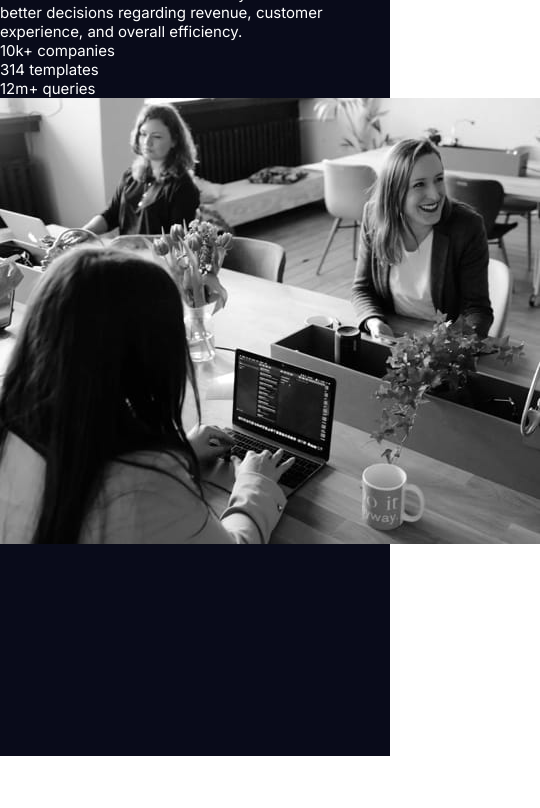
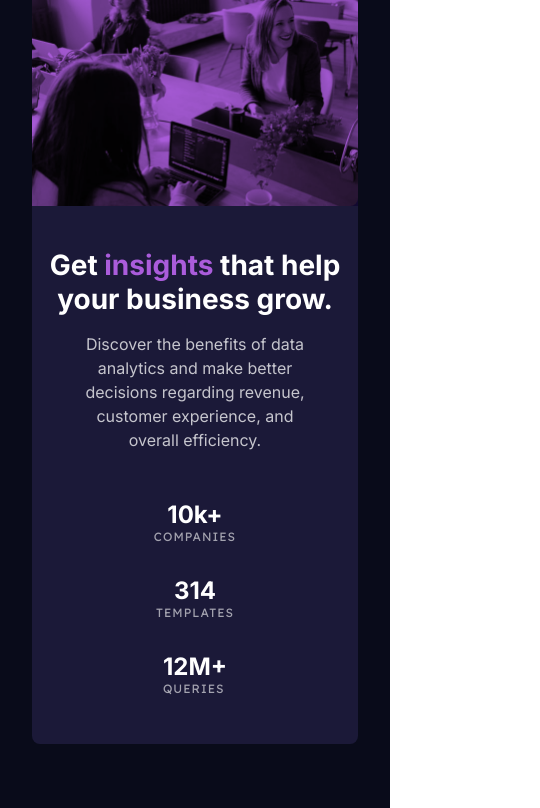
Before and after one commit to Aron-Mall/stats-preview-card-component-main, a plain HTML site: page index.html in a window 390 px wide. Shown: the part 88-896 px from the top of the page, 540 px wide, since content can reach past the window. Before the commit the page ends 844 px from the top, so only its background shows below. Drawn offline with Linux system fonts and the light colour scheme.

Commit message:
completed

```diff
--- a/index.html
+++ b/index.html
@@ -12,32 +12,25 @@
       href="./images/favicon-32x32.png"
     />
 
-    <link rel="stylesheet" href="./styles.css">
+    <link rel="stylesheet" href="./styles.css" />
 
     <title>Frontend Mentor | Stats preview card component</title>
 
-    <!-- Feel free to remove these styles or customise in your own stylesheet 👍 -->
-    <style>
-      .attribution {
-        font-size: 11px;
-        text-align: center;
-      }
-      .attribution a {
-        color: hsl(228, 45%, 44%);
-      }
-    </style>
   </head>
   <body>
     <main>
       <div class="card">
         <div class="card-content">
-          <h1>Get insights that help your business grow.</h1>
+          <h1 class="heading">
+            Get <span class="highlight-violet">insights</span> that help your
+            business grow.
+          </h1>
 
-          <p>
+          <p class="description">
             Discover the benefits of data analytics and make better decisions
             regarding revenue, customer experience, and overall efficiency.
           </p>
-
+          <div class="stats">
             <div class="stat">
               <span class="stat-figure">10k+</span>
               <span class="stat-name">companies</span>
@@ -47,20 +40,16 @@
               <span class="stat-name">templates</span>
             </div>
             <div class="stat">
-            <span class="stat-figure">12m+</span>
+              <span class="stat-figure">12M+</span>
               <span class="stat-name">queries</span>
             </div>
           </div>
+        </div>
         <div class="card-image">
-          <img src="./images/image-header-desktop.jpg" alt="work colleagues laughing" />
+
           <div class="overlay"></div>
         </div>
       </div>
     </main>
-  </body>
+
 </html>
-
-<!-- <div class="attribution">
-  Challenge by <a href="https://www.frontendmentor.io?ref=challenge" target="_blank">Frontend Mentor</a>.
-  Coded by <a href="#">Aron Mall</a>.
-</div> -->
--- a/styles.css
+++ b/styles.css
@@ -2,12 +2,10 @@
 
 @import url("https://fonts.googleapis.com/css2?family=Lexend+Deca&display=swap");
 
-/* font-family: 'Lexend Deca', sans-serif; */
-
 :root {
   --very-dark-blue: hsl(233, 47%, 7%);
   --dark-desaturated-blue: hsl(244, 38%, 16%);
-  --Soft-violet: hsl(277, 64%, 61%);
+  --soft-violet: hsl(277, 64%, 61%);
   --white: hsl(0, 0%, 100%);
   --transparent-white: hsla(0, 0%, 100%, 0.75);
   --transparent-white-2: hsla(0, 0%, 100%, 0.6);
@@ -21,12 +19,152 @@
 
 body {
   font-family: "Inter", sans-serif;
-  font-size: 15px;
+  font-size: 1rem;
   color: white;
 }
 
 main {
-  height: 100vh;
-  width: 100vw;
+  min-height: 100vh;
+  min-width: 100vw;
   background-color: var(--very-dark-blue);
+  display: flex;
+  justify-content: center;
+  align-items: center;
 }
+
+.card {
+  max-width: 1440px;
+  background-color: var(--dark-desaturated-blue);
+  display: grid;
+  grid-template-columns: repeat(2, 0.5fr);
+  grid-template-rows: 446px;
+  border-radius: 8px;
+}
+
+.card-content {
+  /* background-color: steelblue; */
+  margin: 3.5rem;
+  display: flex;
+  flex-direction: column;
+  justify-content: flex-start;
+}
+
+.card-image {
+  position: relative;
+  background-image: url('./images/image-header-desktop.jpg');
+  background-size: cover;
+  border-top-right-radius: 8px;
+  border-bottom-right-radius: 8px;
+}
+
+
+.card-image .overlay {
+  position: absolute;
+  top: 0;
+  left: 0;
+  background-color: var(--soft-violet);
+  height: 100%;
+  width: 100%;
+  mix-blend-mode: multiply;
+}
+
+.highlight-violet {
+  color: var(--soft-violet);
+}
+
+.card-content .heading {
+  color: var(--white);
+  font-weight: 700;
+  font-size: 36px;
+}
+
+.card-content .description {
+  color: var(--transparent-white);
+  line-height: 1.5rem;
+  margin-top: 2rem;
+  margin-bottom: 4rem;
+  width: 85%;
+}
+
+.stats {
+  display: flex;
+  justify-content: space-between;
+  width: 85%;
+}
+
+.stat .stat-figure {
+  display: block;
+  color: var(--white);
+  font-size: 24px;
+  font-weight: 700;
+}
+
+.stat .stat-name {
+  display: block;
+  color: var(--transparent-white-2);
+  text-transform: uppercase;
+  font-family: "Lexend Deca", sans-serif;
+  letter-spacing: 1px;
+  font-size: 12px;
+}
+
+@media only screen and (max-width: 700px) {
+  .card {
+    grid-template-columns: 1fr;
+    grid-template-rows: 0.5fr 1fr;
+    margin: 4rem 2rem;
+  }
+
+  .card-content {
+    grid-row: 2 / 3;
+  }
+
+  .card-image {
+    grid-row: 1 / 2;
+  }
+
+  .stats {
+    flex-direction: column;
+    align-items: center;
+    justify-items: center;
+    margin: 0 auto;
+  }
+
+  .stat-figure {
+    text-align: center;
+  }
+
+  .stat {
+    margin-bottom: 2rem;
+  }
+
+  .card-content .heading,
+  .card-content .description {
+    text-align: center;
+    margin: 0 auto;
+  }
+
+  .card-content .description {
+    margin-top: 1rem;
+    margin-bottom: 3rem;
+  }
+
+
+  .card-image {
+    background-image: url('./images/image-header-mobile.jpg');
+    background-size: cover;
+    border-top-left-radius: 8px;
+    border-top-right-radius: 8px;
+    height: 90%;
+  }
+
+  .card-content {
+    margin: 1rem;
+    margin-top: 0;
+  }
+
+  .card-content .heading {
+    margin-top: 1rem;
+    font-size: 28px;
+  }
+}
```
Lines whose indentation alone changed are shown as unchanged.
